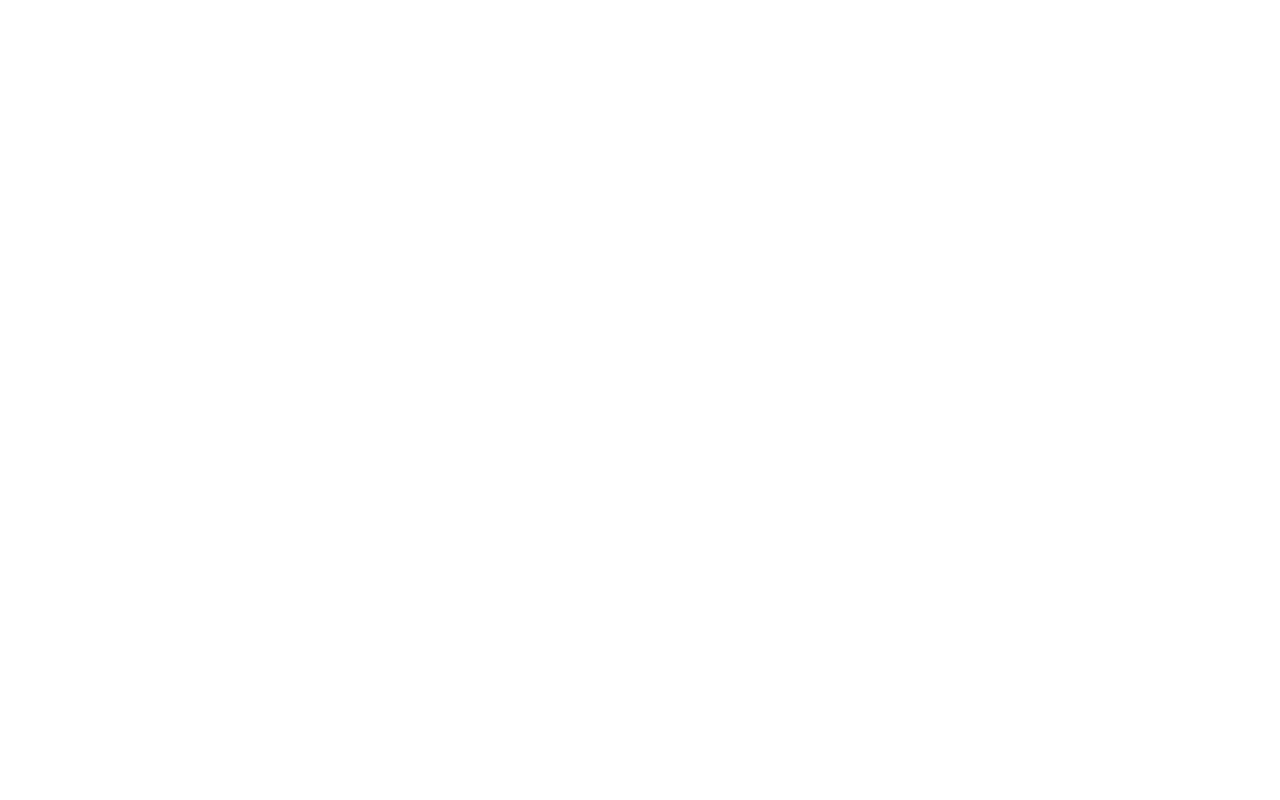
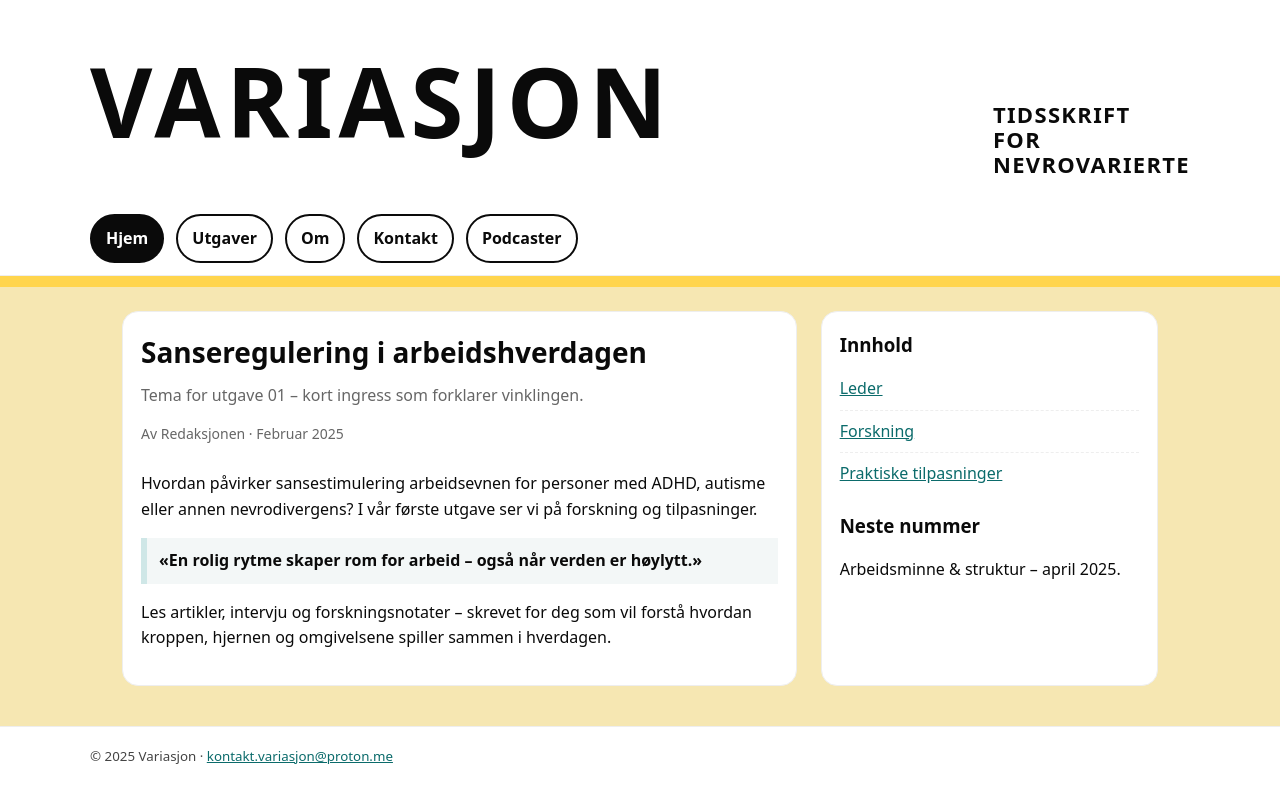
Before and after one commit to kasantix-design/Variasjon, a website: page index.html in a window 1280 px wide. Drawn offline with Linux system fonts and the light colour scheme.

Commit message:
Update index.html

```diff
--- a/index.html
+++ b/index.html
@@ -17,15 +17,78 @@
   <meta property="og:url" content="https://kasantix-design.github.io/Variasjon/index.html" />
   <meta property="og:image" content="https://kasantix-design.github.io/Variasjon/assets/reidun.jpg" />
 
-  <!-- Twitter (valgfritt, for deling på X/Twitter) -->
+  <!-- Twitter -->
   <meta name="twitter:card" content="summary_large_image" />
   <meta name="twitter:title" content="Variasjon – Forskning forklart for nevrodivergente" />
   <meta name="twitter:description" content="Vi gjør forskning forståelig for alle med ADHD, autisme og andre nevrovariasjoner." />
   <meta name="twitter:image" content="https://kasantix-design.github.io/Variasjon/assets/reidun.jpg" />
 
-  <!-- Favicon (hvis du legger en inn senere) -->
+  <!-- Favicon -->
   <link rel="icon" href="/Variasjon/assets/favicon.ico" />
 
   <!-- Stil -->
   <link rel="stylesheet" href="style.css" />
 </head>
+
+<body>
+  <header class="site-header">
+    <div class="container mast" role="banner">
+      <h1 class="logo">VARIASJON</h1>
+      <p class="subtitle" aria-label="Undertittel stablet over hverandre">
+        <span class="line">Tidsskrift</span>
+        <span class="line">for</span>
+        <span class="line">nevrovarierte</span>
+      </p>
+    </div>
+
+    <nav class="tabs" aria-label="Hovednavigasjon">
+      <div class="container row">
+        <a class="tab" href="index.html" aria-current="page">Hjem</a>
+        <a class="tab" href="utgaver.html">Utgaver</a>
+        <a class="tab" href="om.html">Om</a>
+        <a class="tab" href="kontakt.html">Kontakt</a>
+        <a class="tab" href="podcaster.html">Podcaster</a>
+      </div>
+    </nav>
+    <div class="accent-bar" aria-hidden="true"></div>
+  </header>
+
+  <div class="page-wrap">
+    <main class="container" role="main">
+      <div class="grid grid-news">
+        <article class="article">
+          <div class="pad">
+            <h2>Sanseregulering i arbeidshverdagen</h2>
+            <p class="lead">Tema for utgave 01 – kort ingress som forklarer vinklingen.</p>
+            <p class="byline">Av Redaksjonen · Februar 2025</p>
+            <div class="body">
+              <p>Hvordan påvirker sansestimulering arbeidsevnen for personer med ADHD, autisme eller annen nevrodivergens? I vår første utgave ser vi på forskning og tilpasninger.</p>
+              <p class="pull">«En rolig rytme skaper rom for arbeid – også når verden er høylytt.»</p>
+              <p>Les artikler, intervju og forskningsnotater – skrevet for deg som vil forstå hvordan kroppen, hjernen og omgivelsene spiller sammen i hverdagen.</p>
+            </div>
+          </div>
+        </article>
+
+        <aside class="sidebar" aria-label="Sidekolonne">
+          <div class="pad">
+            <h3>Innhold</h3>
+            <ul class="list">
+              <li><a href="#">Leder</a></li>
+              <li><a href="#">Forskning</a></li>
+              <li><a href="#">Praktiske tilpasninger</a></li>
+            </ul>
+            <h3 style="margin-top:16px">Neste nummer</h3>
+            <p>Arbeidsminne & struktur – april 2025.</p>
+          </div>
+        </aside>
+      </div>
+    </main>
+  </div>
+
+  <footer class="site-footer">
+    <div class="container foot">
+      <small>© 2025 Variasjon · <a href="mailto:kontakt.variasjon@proton.me">kontakt.variasjon@proton.me</a></small>
+    </div>
+  </footer>
+</body>
+</html>
```
